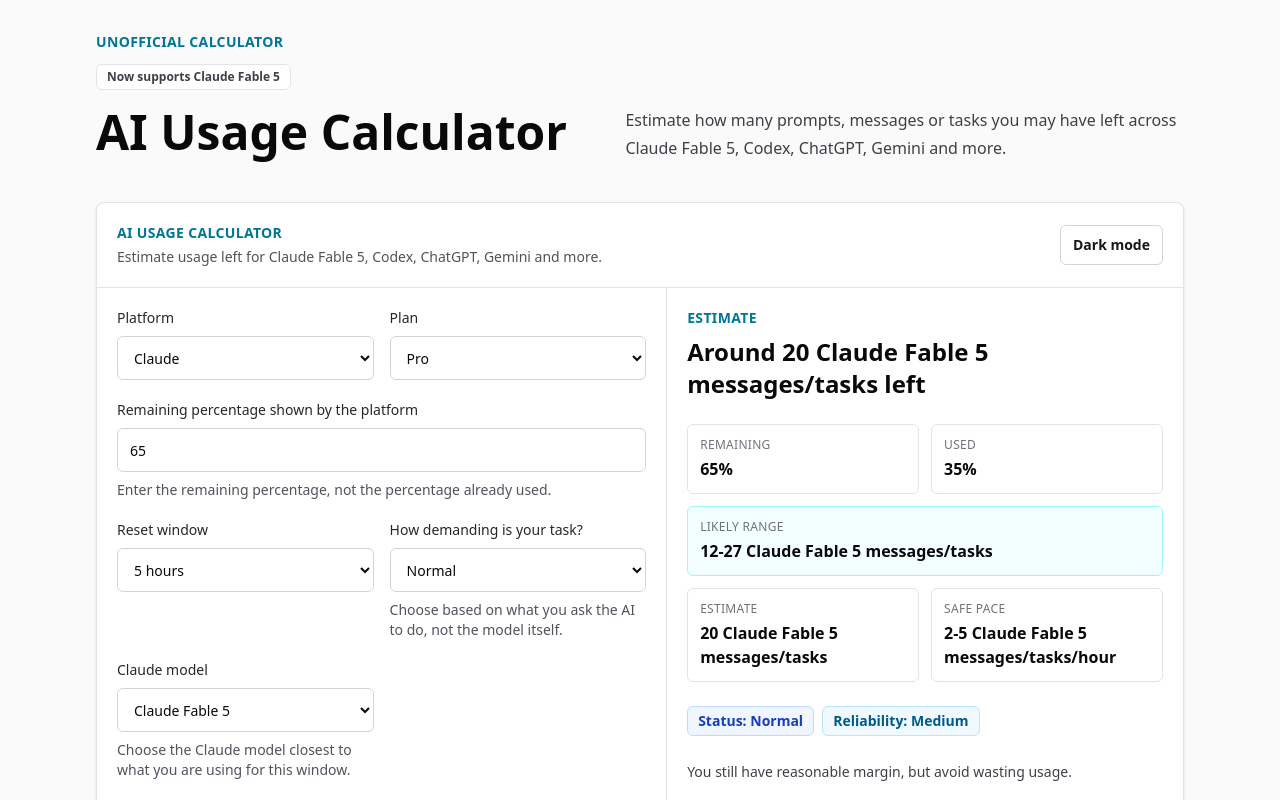
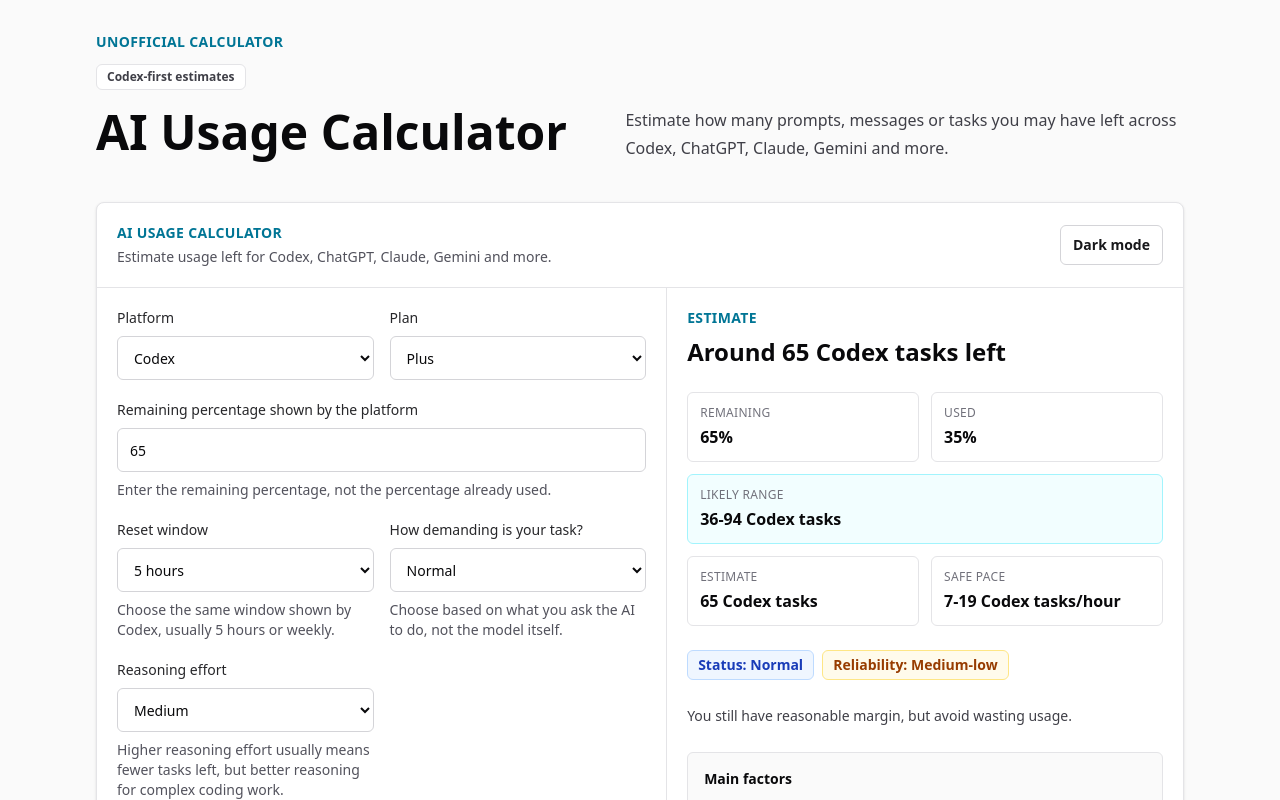
Before and after one commit to fladare124/ai-percent-to-prompts-calculator, a Next.js app: page / in a window 1280 px wide. Shown: the top 800 px of the page. Built offline with nearby package versions, Linux system fonts and the light colour scheme.

Commit message:
Set Codex as primary calculator focus

```diff
--- a/scripts/test-estimation.cjs
+++ b/scripts/test-estimation.cjs
@@ -148,10 +148,13 @@ assert.match(shareText, /Estimated remaining: around 30 Claude Fable 5 messages\
 assert.match(shareText, /Likely range:/);
 
 const firstVisitDefault = createDefaultEstimatorForm();
-assert.equal(DEFAULT_PLATFORM, "Claude");
-assert.equal(firstVisitDefault.platform, "Claude");
-assert.equal(firstVisitDefault.advancedSelections.model, "claude-fable-5");
-assert.equal(firstVisitDefault.advancedSelections.mode, "Standard chat");
+assert.equal(DEFAULT_PLATFORM, "Codex");
+assert.equal(firstVisitDefault.platform, "Codex");
+assert.deepEqual(firstVisitDefault.advancedSelections, {});
+
+const claudeDefault = createDefaultEstimatorForm("Claude");
+assert.equal(claudeDefault.advancedSelections.model, "claude-sonnet");
+assert.equal(claudeDefault.advancedSelections.mode, "Standard chat");
 
 const savedForm = normalizeStoredEstimatorForm(
   JSON.stringify({
@@ -170,7 +173,7 @@ assert.equal(savedForm.platform, "Codex");
 assert.equal(savedForm.advancedSelections.reasoning, "High");
 assert.equal(savedForm.remainingPercent, "42");
 
-assert.equal(PLATFORMS[0], "Claude");
+assert.equal(PLATFORMS[0], "Codex");
 assert.equal(PLATFORMS.at(-1), "Other");
 assert.equal(getPlatformFromSearch("?platform=chatgpt"), "ChatGPT");
 
@@ -178,7 +181,7 @@ const homePage = fs.readFileSync(
   path.join(root, "src", "app", "page.tsx"),
   "utf8",
 );
-assert.match(homePage, /Claude Fable 5/);
-assert.match(homePage, /AI Usage Calculator - Claude Fable 5, ChatGPT, Codex & Gemini/);
+assert.match(homePage, /Codex, ChatGPT, Claude, Gemini and more/);
+assert.match(homePage, /AI Usage Calculator - Codex, ChatGPT, Claude & Gemini/);
 
 console.log("Estimation tests passed.");
--- a/src/app/page.tsx
+++ b/src/app/page.tsx
@@ -2,19 +2,19 @@ import type { Metadata } from "next";
 import SeoCalculatorPage from "@/components/SeoCalculatorPage";
 
 export const metadata: Metadata = {
-  title: "AI Usage Calculator - Claude Fable 5, ChatGPT, Codex & Gemini",
+  title: "AI Usage Calculator - Codex, ChatGPT, Claude & Gemini",
   description:
-    "Estimate how many Claude Fable 5 messages or AI prompts, tasks and usage units you may have left from your remaining percentage.",
+    "Estimate how many Codex tasks or AI prompts, messages and usage units you may have left from your remaining percentage.",
   openGraph: {
     title: "AI Usage Calculator",
     description:
-      "Estimate usage left for Claude Fable 5, Codex, ChatGPT, Gemini and more.",
+      "Estimate usage left for Codex, ChatGPT, Claude, Gemini and more.",
   },
   twitter: {
     card: "summary",
     title: "AI Usage Calculator",
     description:
-      "Estimate usage left for Claude Fable 5, Codex, ChatGPT, Gemini and more.",
+      "Estimate usage left for Codex, ChatGPT, Claude, Gemini and more.",
   },
 };
 
@@ -22,7 +22,7 @@ export default function Home() {
   return (
     <SeoCalculatorPage
       h1="AI Usage Calculator"
-      intro="Estimate how many prompts, messages or tasks you may have left across Claude Fable 5, Codex, ChatGPT, Gemini and more."
+      intro="Estimate how many prompts, messages or tasks you may have left across Codex, ChatGPT, Claude, Gemini and more."
     />
   );
 }
--- a/src/components/SeoCalculatorPage.tsx
+++ b/src/components/SeoCalculatorPage.tsx
@@ -11,9 +11,9 @@ interface SeoCalculatorPageProps {
 }
 
 const links = [
-  { href: "/claude-usage-calculator", label: "Claude Usage Calculator" },
   { href: "/codex-usage-calculator", label: "Codex Usage Calculator" },
   { href: "/chatgpt-limit-calculator", label: "ChatGPT Limit Calculator" },
+  { href: "/claude-usage-calculator", label: "Claude Usage Calculator" },
   { href: "/gemini-usage-calculator", label: "Gemini Usage Calculator" },
   { href: "/perplexity-usage-calculator", label: "Perplexity Usage Calculator" },
   { href: "/cursor-usage-calculator", label: "Cursor Usage Calculator" },
@@ -60,7 +60,7 @@ export default function SeoCalculatorPage({
               Unofficial calculator
             </p>
             <span className="mt-3 inline-flex rounded-md border border-zinc-200 bg-white px-2.5 py-1 text-xs font-semibold text-zinc-700 dark:border-zinc-800 dark:bg-zinc-900 dark:text-zinc-300">
-              Now supports Claude Fable 5
+              Codex-first estimates
             </span>
             <h1 className="mt-3 max-w-3xl text-4xl font-semibold leading-tight text-zinc-950 dark:text-white sm:text-5xl">
               {h1}
--- a/src/components/UsageEstimator.tsx
+++ b/src/components/UsageEstimator.tsx
@@ -20,7 +20,7 @@ import {
 } from "@/lib/platformPresets";
 import type { EstimateInput, PlatformName } from "@/types";
 
-const STORAGE_KEY = "ai-usage-estimator:last-input";
+const STORAGE_KEY = "ai-usage-estimator:last-input:codex-first";
 const THEME_KEY = "ai-usage-estimator:theme";
 
 interface UsageEstimatorProps {
@@ -192,7 +192,7 @@ export default function UsageEstimator({ platformFocus }: UsageEstimatorProps) {
             AI Usage Calculator
           </p>
           <p className="mt-1 text-sm text-zinc-600 dark:text-zinc-400">
-            Estimate usage left for Claude Fable 5, Codex, ChatGPT, Gemini and more.
+            Estimate usage left for Codex, ChatGPT, Claude, Gemini and more.
           </p>
         </div>
         <button
--- a/src/lib/formState.ts
+++ b/src/lib/formState.ts
@@ -22,7 +22,7 @@ export interface EstimatorFormState {
   advancedSelections: Partial<Record<AdvancedOptionKey, string>>;
 }
 
-export const DEFAULT_PLATFORM: PlatformName = "Claude";
+export const DEFAULT_PLATFORM: PlatformName = "Codex";
 
 function isPlatformName(value: unknown): value is PlatformName {
   return typeof value === "string" && PLATFORMS.includes(value as PlatformName);
@@ -33,7 +33,7 @@ function getDefaultAdvancedSelections(
 ): Partial<Record<AdvancedOptionKey, string>> {
   if (platform === "Claude") {
     return {
-      model: "claude-fable-5",
+      model: "claude-sonnet",
       mode: "Standard chat",
     };
   }
--- a/src/lib/platformPresets.ts
+++ b/src/lib/platformPresets.ts
@@ -6,9 +6,9 @@ import type {
 } from "@/types";
 
 export const PLATFORMS: PlatformName[] = [
-  "Claude",
   "Codex",
   "ChatGPT",
+  "Claude",
   "Gemini",
   "Perplexity",
   "Cursor",
```
